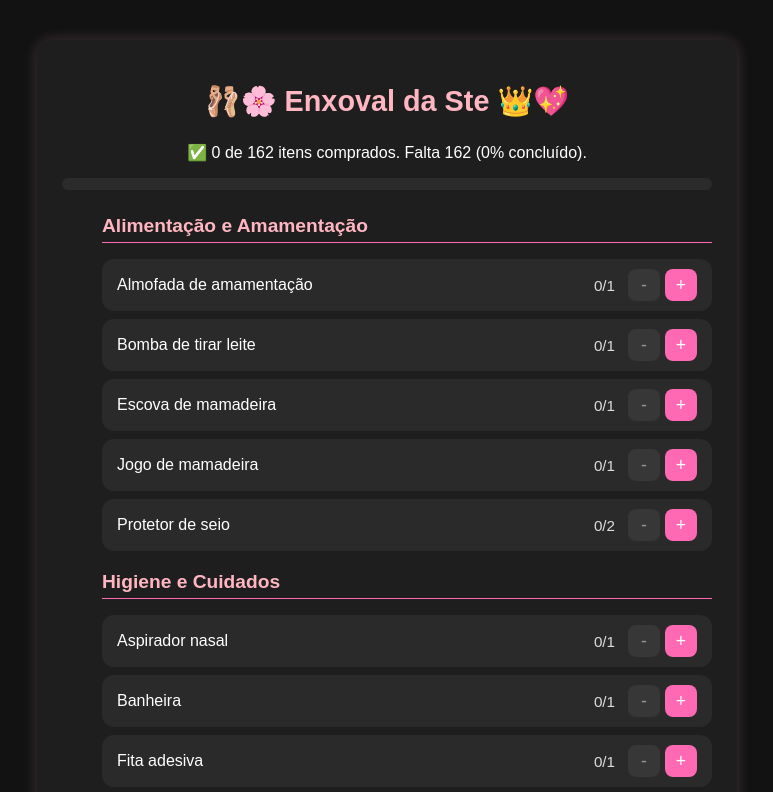
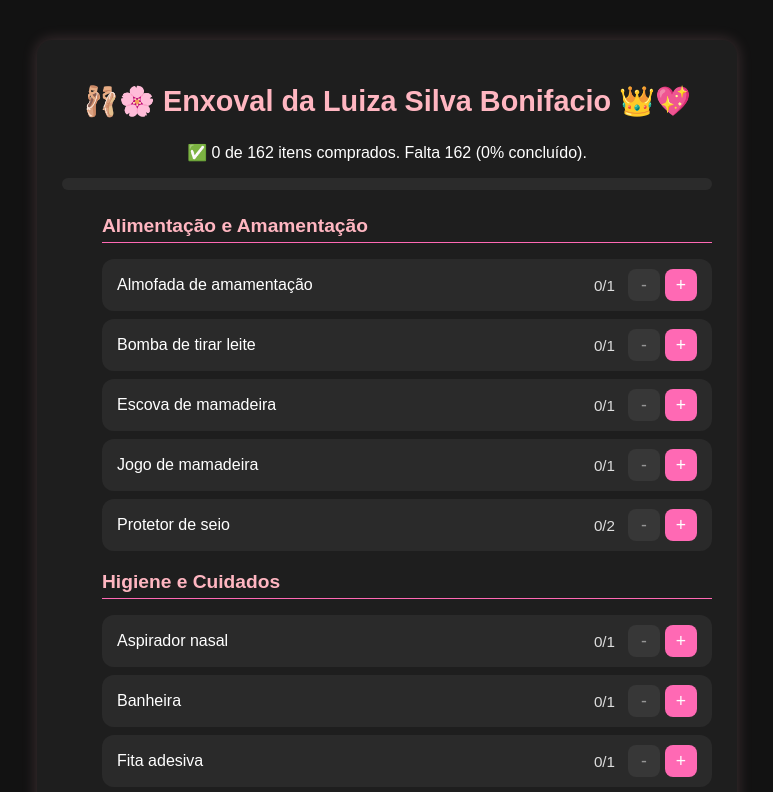
Before and after one commit to Wesllley-Silva/Enxoval, a plain HTML site: page index.html in a window 1280 px wide. Shown: the top 792 px of the page, without its empty margins (253-1026 px from the left). Drawn offline with Linux system fonts and the light colour scheme.

Commit message:
Update index.html

```diff
--- a/index.html
+++ b/index.html
@@ -8,7 +8,7 @@
 </head>
 <body>
     <div class="container">
-        <h1>🩰🌸 Enxoval da Ste 👑💖</h1>
+        <h1>🩰🌸 Enxoval da Luiza Silva Bonifacio 👑💖</h1>
 
         <div id="progresso-container">
             <p id="progresso-texto">Carregando...</p>
```
